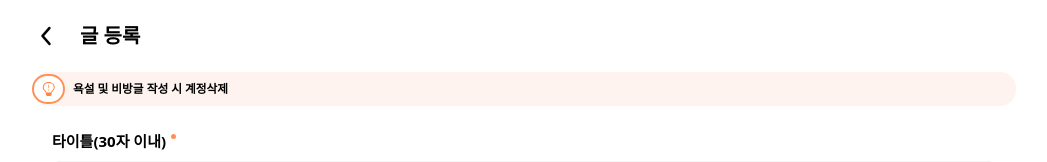
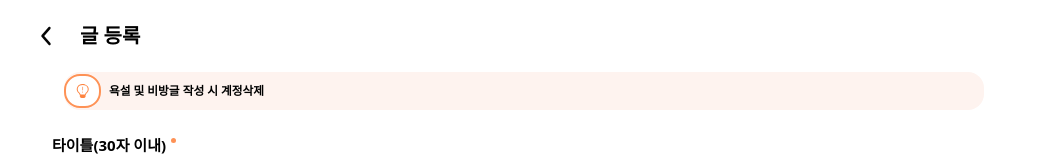
Before and after one commit to 0dytpq0/L-league-FE-Interview, a Next.js app: page /create in a window 1280 px wide. Shown: the top 162 px of the page, without its empty margins (116-1163 px from the left). Built offline with nearby package versions, Linux system fonts and the light colour scheme; no server answers.

Commit message:
design : notice 반응형 디자인 추가

```diff
--- a/src/app/(beforeLogin)/_component/Notice.tsx
+++ b/src/app/(beforeLogin)/_component/Notice.tsx
@@ -25,13 +25,14 @@ export default function Notice({
   return (
     <div
       className={cn(
-        "flex bg-[#FEF3EF] gap-2 items-center rounded-2xl py-[2px] mx-5",
+        "flex bg-[#FEF3EF] gap-2 items-center rounded-2xl py-[2px] mx-5 tablet:mx-8 ",
         containerClassName
       )}
+      aria-label="공지"
     >
       <div
         className={cn(
-          "flex gap-[2px] items-center border-2 border-brand rounded-2xl py-[5px] px-[8px] bg-white",
+          "flex gap-[2px] items-center border-2 border-brand rounded-2xl py-[5px] px-[8px] bg-white tablet:py-[7px] tablet:px-[10px] flex-nowrap",
           iconContainerClassName
         )}
       >
--- a/src/app/(beforeLogin)/page.tsx
+++ b/src/app/(beforeLogin)/page.tsx
@@ -62,7 +62,11 @@ export default function Main() {
       <MainHeader title="BLOG" onSearchClick={handleSearchClick} />
 
       {/* 공지 */}
-      <Notice message={NOTICE_MESSAGE.main} label="공지" />
+      <Notice
+        message={NOTICE_MESSAGE.main}
+        label="공지"
+        containerClassName="min-w-[390px] whitespace-nowrap"
+      />
 
       {/* 조회수 TOP 10 */}
       <div className="flex items-center gap-1 py-[10px] mx-3">
--- a/src/app/layout.tsx
+++ b/src/app/layout.tsx
@@ -27,7 +27,7 @@ export default function RootLayout({
   return (
     <html lang="en">
       <body
-        className={`${geistSans.variable} ${geistMono.variable} antialiased`}
+        className={`${geistSans.variable} ${geistMono.variable} antialiased min-w-[390px]`}
       >
         <TQProvider>{children}</TQProvider>
       </body>
```
